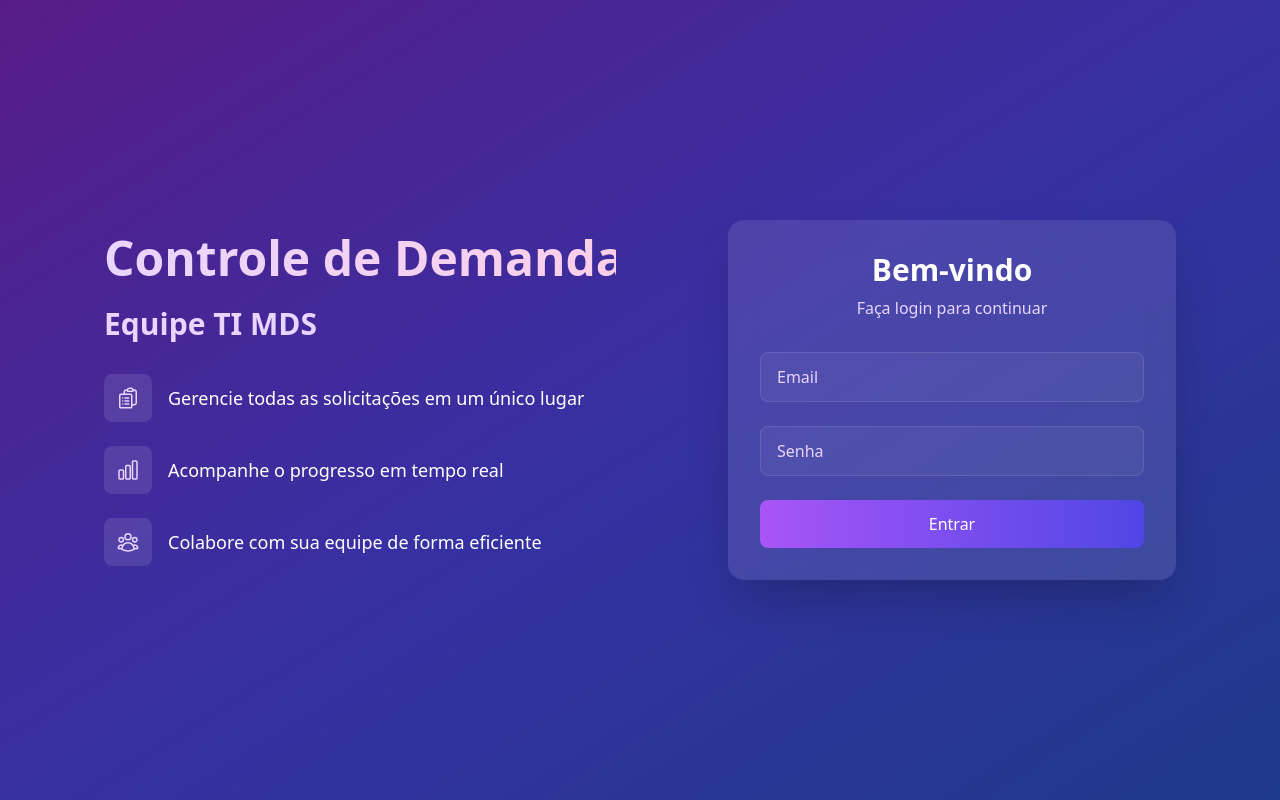
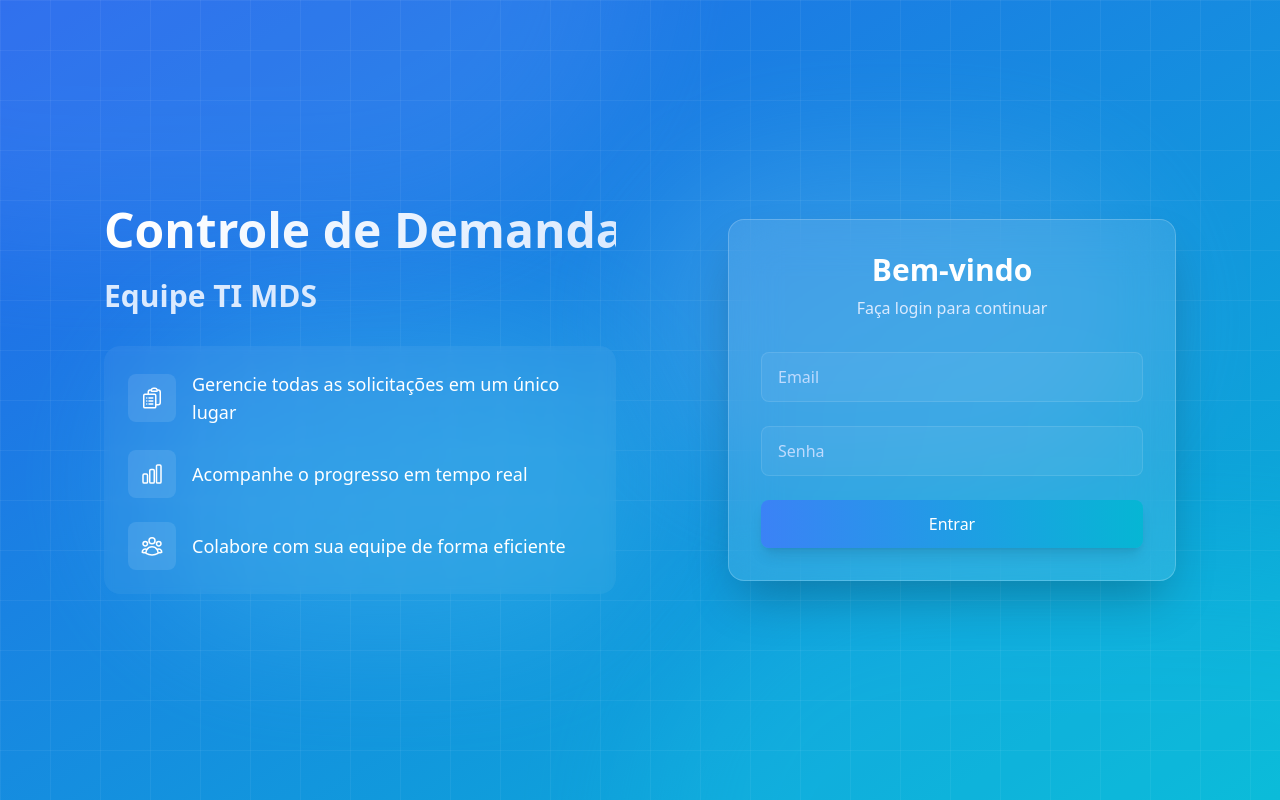
Before and after one commit to DevLucasFontoura/Sistema_de_Demandas_SISEC, a React (Vite) app: page /login in a window 1280 px wide. Built offline with nearby package versions, Linux system fonts and the light colour scheme; no server answers.

Commit message:
Repaginada na tela de login

```diff
--- a/src/pages/Login.tsx
+++ b/src/pages/Login.tsx
@@ -36,33 +36,50 @@ function Login() {
   }
 
   return (
-    <div className="min-h-screen bg-gradient-to-br from-purple-900 via-indigo-800 to-blue-900">
-      <div className="container mx-auto px-4 h-screen flex flex-col lg:flex-row items-center justify-center">
+    <div className="min-h-screen relative overflow-hidden bg-gradient-to-br from-blue-600 to-cyan-500">
+      {/* Elementos decorativos de fundo */}
+      <div className="absolute inset-0">
+        <div className="absolute -top-[40%] -left-[20%] w-[70%] h-[70%] rounded-full bg-blue-400 opacity-20 blur-3xl"></div>
+        <div className="absolute -bottom-[40%] -right-[20%] w-[70%] h-[70%] rounded-full bg-cyan-400 opacity-20 blur-3xl"></div>
+        <div className="absolute top-[20%] right-[10%] w-[40%] h-[40%] rounded-full bg-blue-300 opacity-20 blur-3xl"></div>
+        <div className="absolute bottom-[20%] left-[10%] w-[40%] h-[40%] rounded-full bg-cyan-300 opacity-20 blur-3xl"></div>
+
+        {/* Grade decorativa */}
+        <div className="absolute inset-0"
+             style={{
+               backgroundImage: 'linear-gradient(rgba(255,255,255,0.05) 1px, transparent 1px), linear-gradient(90deg, rgba(255,255,255,0.05) 1px, transparent 1px)',
+               backgroundSize: '50px 50px'
+             }}>
+        </div>
+      </div>
+
+      {/* Conteúdo principal */}
+      <div className="container mx-auto px-4 h-screen flex flex-col lg:flex-row items-center justify-center relative z-10">
         {/* Lado Esquerdo - Informações */}
         <div className="lg:w-1/2 text-white lg:pr-16 mb-8 lg:mb-0">
           <div className="max-w-lg">
-            <h1 className="text-5xl font-bold mb-6 bg-clip-text text-transparent bg-gradient-to-r from-purple-200 to-pink-200 whitespace-nowrap">
+            <h1 className="text-5xl font-bold mb-6 bg-clip-text text-transparent bg-gradient-to-r from-white to-blue-100 whitespace-nowrap">
               Controle de Demandas
             </h1>
-            <h2 className="text-3xl font-semibold mb-8 text-purple-200">
+            <h2 className="text-3xl font-semibold mb-8 text-blue-100">
               Equipe TI MDS
             </h2>
-            <div className="space-y-6">
+            <div className="space-y-6 backdrop-blur-sm bg-white/5 rounded-2xl p-6">
               <div className="flex items-center space-x-4">
                 <div className="bg-white/10 p-3 rounded-lg">
-                  <ClipboardDocumentListIcon className="w-6 h-6 text-purple-200" />
+                  <ClipboardDocumentListIcon className="w-6 h-6 text-white" />
                 </div>
                 <p className="text-lg">Gerencie todas as solicitações em um único lugar</p>
               </div>
               <div className="flex items-center space-x-4">
                 <div className="bg-white/10 p-3 rounded-lg">
-                  <ChartBarIcon className="w-6 h-6 text-purple-200" />
+                  <ChartBarIcon className="w-6 h-6 text-white" />
                 </div>
                 <p className="text-lg">Acompanhe o progresso em tempo real</p>
               </div>
               <div className="flex items-center space-x-4">
                 <div className="bg-white/10 p-3 rounded-lg">
-                  <UserGroupIcon className="w-6 h-6 text-purple-200" />
+                  <UserGroupIcon className="w-6 h-6 text-white" />
                 </div>
                 <p className="text-lg">Colabore com sua equipe de forma eficiente</p>
               </div>
@@ -72,10 +89,10 @@ function Login() {
 
         {/* Lado Direito - Formulário de Login */}
         <div className="lg:w-1/2 w-full max-w-md">
-          <div className="bg-white/10 backdrop-blur-lg rounded-2xl p-8 shadow-2xl">
+          <div className="bg-white/10 backdrop-blur-xl rounded-2xl p-8 shadow-2xl border border-white/20">
             <div className="mb-8 text-center">
               <h2 className="text-3xl font-bold text-white mb-2">Bem-vindo</h2>
-              <p className="text-purple-200">Faça login para continuar</p>
+              <p className="text-blue-100">Faça login para continuar</p>
             </div>
 
             <form onSubmit={handleSubmit} className="space-y-6">
@@ -85,7 +102,7 @@ function Login() {
                   placeholder="Email"
                   value={email}
                   onChange={(e) => setEmail(e.target.value)}
-                  className="w-full px-4 py-3 rounded-lg bg-white/5 border border-white/10 text-white placeholder-purple-200 focus:outline-none focus:border-purple-400 focus:ring-2 focus:ring-purple-400/20"
+                  className="w-full px-4 py-3 rounded-lg bg-white/5 border border-white/10 text-white placeholder-blue-200 focus:outline-none focus:border-blue-400 focus:ring-2 focus:ring-blue-400/20"
                 />
               </div>
               <div>
@@ -94,7 +111,7 @@ function Login() {
                   placeholder="Senha"
                   value={password}
                   onChange={(e) => setPassword(e.target.value)}
-                  className="w-full px-4 py-3 rounded-lg bg-white/5 border border-white/10 text-white placeholder-purple-200 focus:outline-none focus:border-purple-400 focus:ring-2 focus:ring-purple-400/20"
+                  className="w-full px-4 py-3 rounded-lg bg-white/5 border border-white/10 text-white placeholder-blue-200 focus:outline-none focus:border-blue-400 focus:ring-2 focus:ring-blue-400/20"
                 />
               </div>
 
@@ -106,7 +123,7 @@ function Login() {
 
               <button
                 type="submit"
-                className="w-full py-3 px-4 bg-gradient-to-r from-purple-500 to-indigo-600 text-white rounded-lg font-medium hover:from-purple-600 hover:to-indigo-700 focus:outline-none focus:ring-2 focus:ring-purple-500 focus:ring-offset-2 focus:ring-offset-gray-900 transition-all duration-150"
+                className="w-full py-3 px-4 bg-gradient-to-r from-blue-500 to-cyan-500 text-white rounded-lg font-medium hover:from-blue-600 hover:to-cyan-600 focus:outline-none focus:ring-2 focus:ring-blue-500 focus:ring-offset-2 focus:ring-offset-blue-100 transition-all duration-150 shadow-lg hover:shadow-xl"
               >
                 Entrar
               </button>
```
